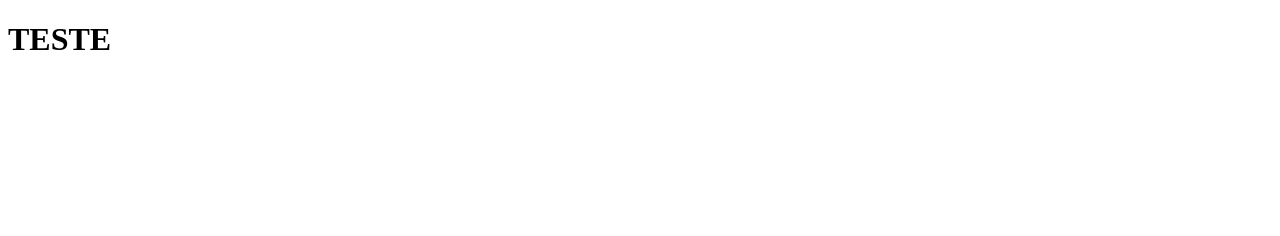
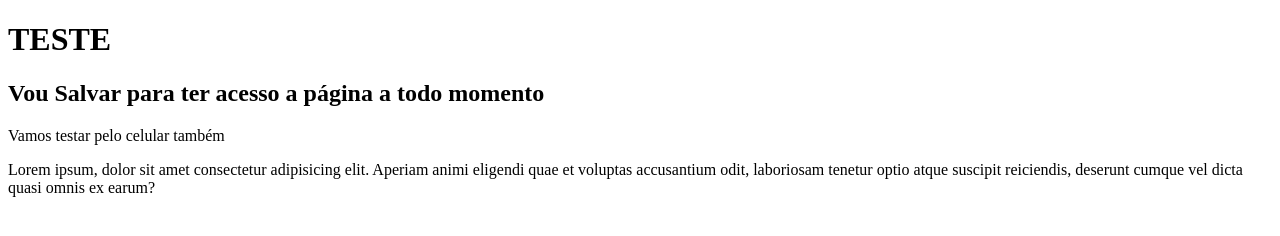
Before and after one commit to WalysonMartins/HTML5, a plain HTML site: page EXERCICIO 26/mq004/index.html in a window 1280 px wide. Drawn offline with Linux system fonts and the light colour scheme.

Commit message:
Update index.html

```diff
--- a/EXERCICIO 26/mq004/index.html
+++ b/EXERCICIO 26/mq004/index.html
@@ -7,5 +7,8 @@
 </head>
 <body>
     <h1>TESTE</h1>
+    <h2>Vou Salvar para ter acesso a página a todo momento</h2>
+    <p>Vamos testar pelo celular também</p>
+    <p>Lorem ipsum, dolor sit amet consectetur adipisicing elit. Aperiam animi eligendi quae et voluptas accusantium odit, laboriosam tenetur optio atque suscipit reiciendis, deserunt cumque vel dicta quasi omnis ex earum?</p>
 </body>
 </html>
```
